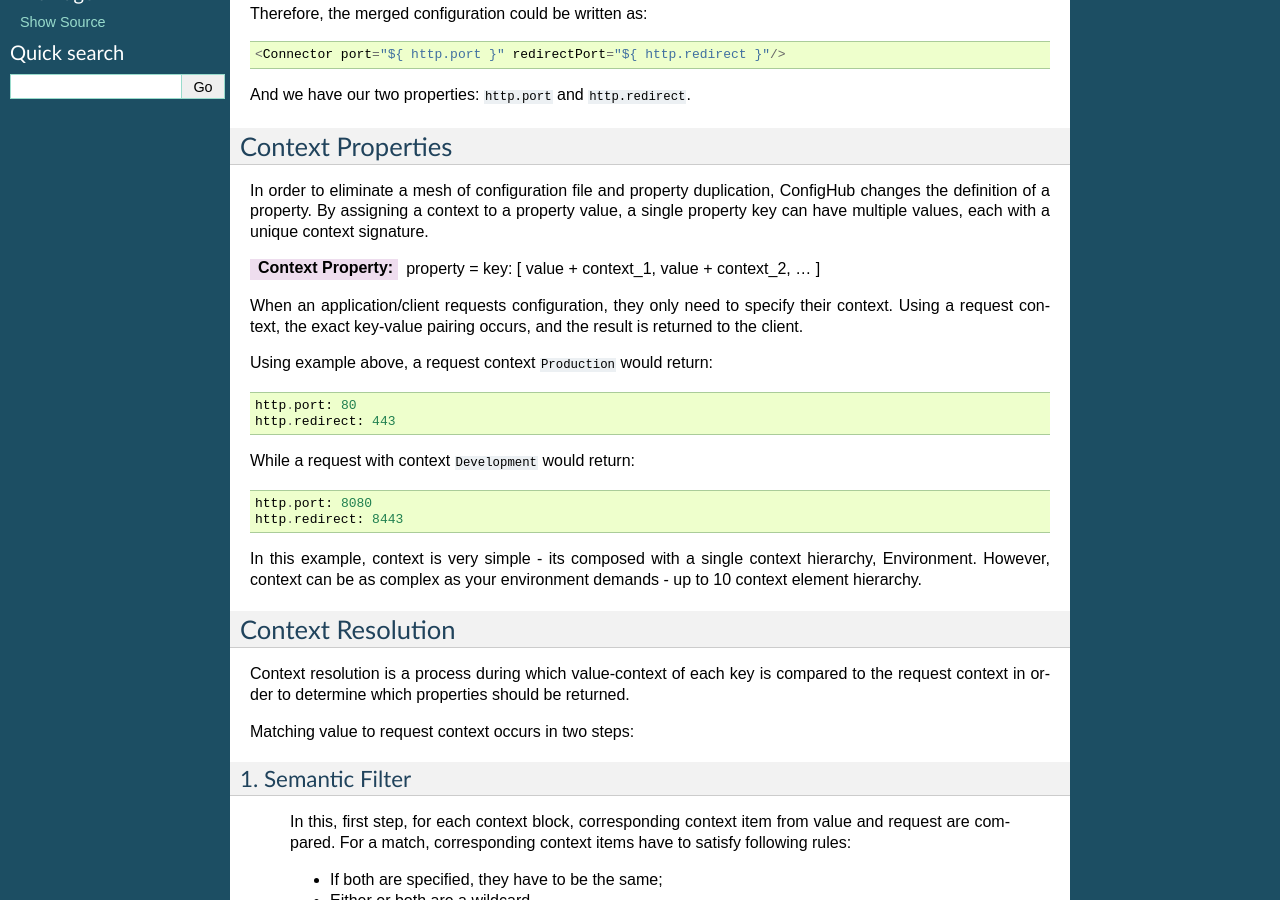
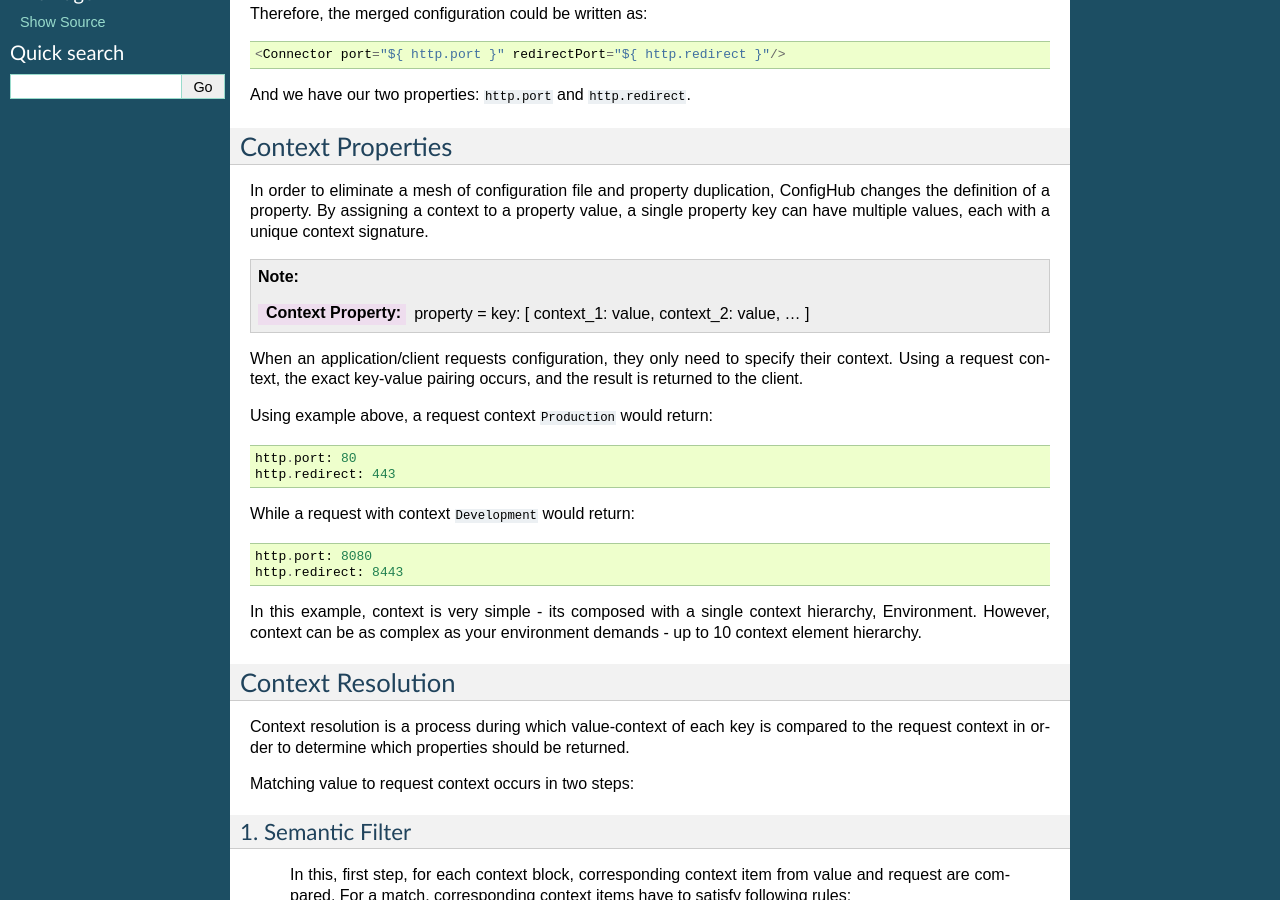
Before and after one commit to ConfigHubPub/Docs, a Sphinx documentation site: the page built from documentation/pages/primer.rst, in a window 1280 px wide and 900 px high, scrolled down 306 px. Built offline with Sphinx 7.4.7, drawn with Linux system fonts in a browser that asks for light colours; part of the change alters nothing that is shown.

Commit message:
converting documentation

```diff
--- a/documentation/pages/primer.rst
+++ b/documentation/pages/primer.rst
@@ -28,7 +28,9 @@ In order to eliminate a mesh of configuration file and property duplication, Con
 of a property.  By assigning a context to a property value, a single property key can have multiple values,
 each with a unique context signature.
 
-:Context Property: property = key: [ value + context_1, value + context_2, ... ]
+.. note::
+
+   :Context Property: property = key: [ context_1: value, context_2: value, ... ]
 
 When an application/client requests configuration, they only need to specify their context.  Using a request
 context, the exact key-value pairing occurs, and the result is returned to the client.
```
